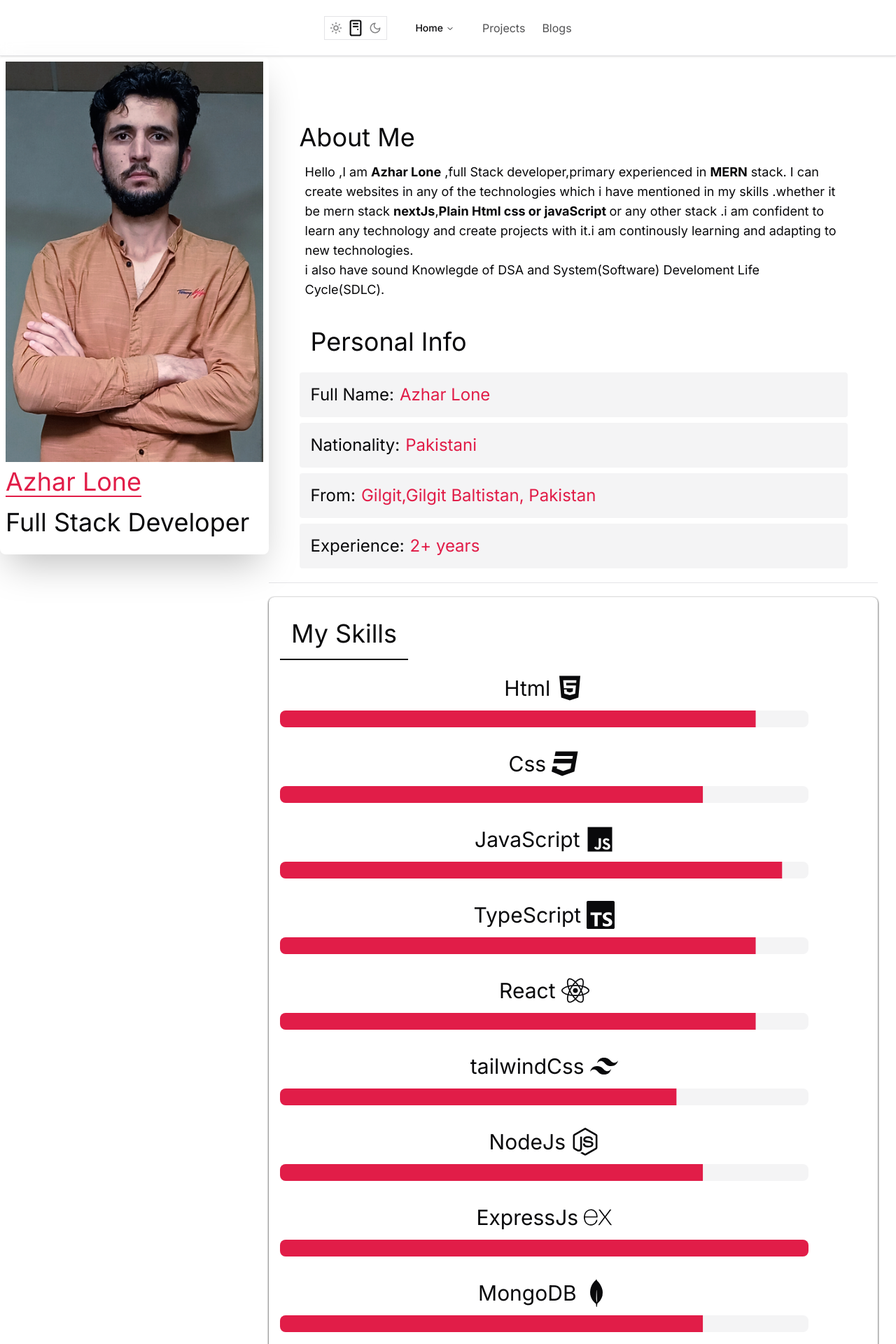
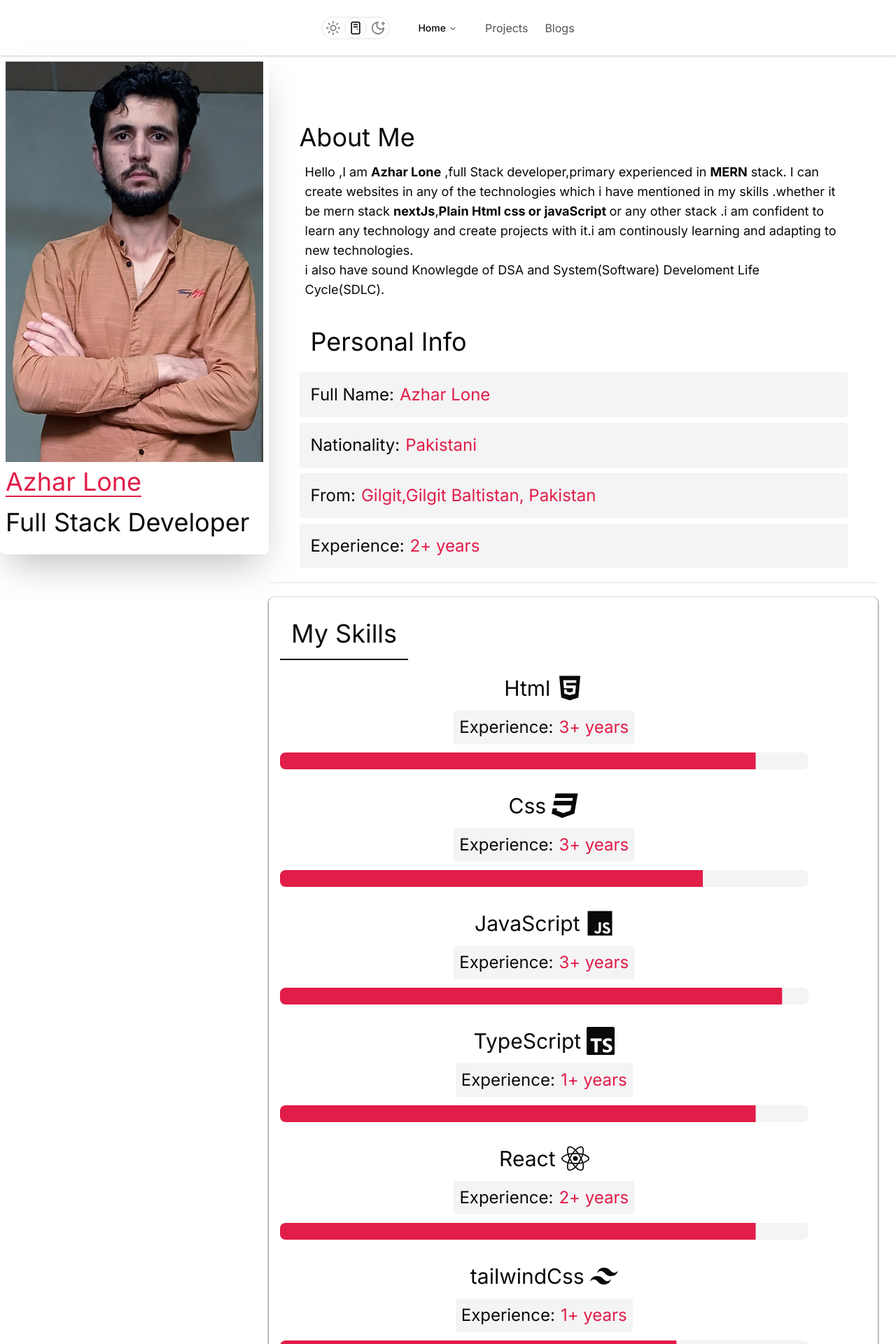
Before and after one commit to Azhar-lone/AzharLone_Portfolio, a Next.js app: page / in a window 1280 px wide. Shown: the top 1920 px of the page at 70% size. Built offline with nearby package versions, Linux system fonts and the light colour scheme.

Commit message:
0.7.4 added exprerience to skills and removed experience component
changed theme styling

```diff
--- a/package.json
+++ b/package.json
@@ -33,6 +33,7 @@
     "eslint": "^8",
     "eslint-config-next": "14.2.4",
     "postcss": "^8",
+    "prisma": "^5.20.0",
     "tailwindcss": "^3.4.1",
     "typescript": "^5"
   }
--- a/src/app/components/Experience.tsx
+++ /dev/null
@@ -1,48 +0,0 @@
-import React from "react";
-
-const Experience: React.FC = () => {
-  return (
-    <div
-      className="  w-[100%]  mx-auto  "
-      id="projects"
-    >
-      <h2 className="text-4xl p-4">Experience</h2>
-      <div className=" text-lg p-2 ">
-        I got Skills to <strong>develop</strong> and Complete any kind of
-        Project but i don't claim perfection. i am continously learning and
-        adapting to new technologies and improving which i have learned. my
-        experience includes:
-        <li>
-          {" "}
-          creating fully functional <strong>e-commerce</strong> site
-        </li>
-        <li>
-          {" "}
-          currently working on <strong>social Media</strong> website{" "}
-        </li>
-        <li>
-          <strong>Library website</strong>
-        </li>
-        <li>
-          just started working on{" "}
-          <strong>Learning Management system(LMS)</strong>
-        </li>
-        <li>
-          and more... you can visit my{" "}
-          <a
-            href="https://github.com/Azhar-lone"
-            target="_blank"
-            className="text-blue-700 hover:text-blue-600"
-          >
-            github
-          </a>{" "}
-          acount to check.
-        </li>
-        Backend Work of all these Projects is almost done . Front-End is in
-        Progress
-      </div>
-    </div>
-  );
-};
-
-export default Experience;
--- a/src/app/components/Roles.tsx
+++ b/src/app/components/Roles.tsx
@@ -20,4 +20,5 @@ let role: string[] = [
   "Full-Stack Development (MERN stack)",
   "Back-End Development",
   "Front-End Development",
+  "CLI Tools Development",
 ];
--- a/src/app/components/Skills.tsx
+++ b/src/app/components/Skills.tsx
@@ -26,6 +26,7 @@ interface progressType {
   value: number;
   text: string;
   Icon?: IconType;
+  experience?: string;
 }
 
 export default function Skills() {
@@ -34,71 +35,85 @@ export default function Skills() {
       value: 0,
       text: "Html",
       Icon: FaHtml5,
+      experience: "3+ years",
     },
     {
       value: 0,
       text: "Css",
       Icon: FaCss3,
+      experience: "3+ years",
     },
     {
       value: 0,
       text: "JavaScript",
       Icon: FaJs,
+      experience: "3+ years",
     },
     {
       value: 0,
       text: "TypeScript",
       Icon: SiTypescript,
+      experience: "1+ years",
     },
     {
       value: 0,
       text: "React",
       Icon: FaReact,
+      experience: "2+ years",
     },
     {
       value: 0,
       text: "tailwindCss",
       Icon: SiTailwindcss,
+      experience: "1+ years",
     },
     {
       value: 0,
       text: "NodeJs",
       Icon: FaNodeJs,
+      experience: "2+ years",
     },
     {
       value: 0,
       text: "ExpressJs",
       Icon: SiExpress,
+      experience: "2+ years",
     },
     {
       value: 0,
       text: "MongoDB",
       Icon: SiMongodb,
+      experience: "1+ years",
     },
     {
       value: 0,
       text: "Sql",
       Icon: SiPostgresql,
+      experience: "1+ years",
     },
     {
       value: 0,
       text: "WebSecurity",
       Icon: FaShieldAlt,
+      experience: "2+ years",
     },
     {
       value: 0,
       text: "Linux",
       Icon: SiLinux,
+      experience: "3+ years",
     },
     {
       value: 0,
       text: "Shadcn/ui",
       Icon: SiShadcnui,
+      experience: "1+ years",
     },
     {
       value: 0,
       text: "Nextjs",
       Icon: SiNextdotjs,
+      experience: "6+ months",
     },
   ]);
 
@@ -123,6 +138,11 @@ export default function Skills() {
               <h1 className="text-3xl w-fit">{ele.text}</h1>
               {ele.Icon && <ele.Icon className="size-10" />}
             </div>
+            {ele.experience && (
+              <h1 className="sm:text-2xl text-xl flex gap-2 bg-secondary p-2 rounded">
+                Experience: <p className="text-primary">{ele.experience}</p>
+              </h1>
+            )}
             <Progress
               value={ele.value}
               className="h-6 w-[100%] border-foreground"
@@ -139,71 +159,85 @@ let progressArray: progressType[] = [
     value: 90,
     text: "Html",
     Icon: FaHtml5,
+    experience: "3+ years",
   },
   {
     value: 80,
     text: "Css",
     Icon: FaCss3,
+    experience: "3+ years",
   },
   {
     value: 95,
     text: "JavaScript",
     Icon: FaJs,
+    experience: "3+ years",
   },
   {
     value: 90,
     text: "TypeScript",
     Icon: SiTypescript,
+    experience: "1+ years",
   },
   {
     value: 90,
     text: "React",
     Icon: FaReact,
+    experience: "2+ years",
   },
   {
     value: 75,
     text: "tailwindCss",
     Icon: SiTailwindcss,
+    experience: "1+ years",
   },
 
   {
     value: 80,
     text: "NodeJs",
     Icon: FaNodeJs,
+    experience: "2+ years",
   },
   {
     value: 100,
     text: "ExpressJs",
     Icon: SiExpress,
+    experience: "2+ years",
   },
   {
     value: 80,
     text: "MongoDB",
     Icon: SiMongodb,
+    experience: "1+ years",
   },
   {
     value: 80,
     text: "Sql",
     Icon: SiPostgresql,
+    experience: "1+ years",
   },
   {
     value: 90,
     text: "WebSecurity",
     Icon: FaShieldAlt,
+    experience: "2+ years",
   },
   {
     value: 90,
     text: "Linux",
     Icon: SiLinux,
+    experience: "3+ years",
   },
   {
     value: 90,
     text: "Shadcn/ui",
     Icon: SiShadcnui,
+    experience: "1+ years",
   },
   {
     value: 50,
     text: "Nextjs",
     Icon: SiNextdotjs,
+    experience: "6+ months",
   },
 ];
--- a/src/app/page.tsx
+++ b/src/app/page.tsx
@@ -2,7 +2,6 @@ import Introduction from "./components/Introduction";
 import Projects from "./components/Projects";
 import Skills from "./components/Skills";
 import Reviews from "./components/Reviews";
-import Experience from "./components/Experience";
 import Roles from "./components/Roles";
 import Aboutme from "./components/About";
 import Services from "./components/Services";
@@ -37,8 +36,6 @@ export default function Home() {
         <hr />
         <Roles />
         <hr />
-        <Experience />
-        <hr />
         <Reviews />
         <hr />
       </Container>
--- a/src/components/myUi/dark-mode.tsx
+++ b/src/components/myUi/dark-mode.tsx
@@ -1,7 +1,7 @@
 "use client";
 
 import * as React from "react";
-import { Moon, Sun, PcCaseIcon, LucideIcon } from "lucide-react";
+import { MoonStar, Sun, PcCaseIcon, LucideIcon } from "lucide-react";
 import { useTheme } from "next-themes";
 import Hint from "./Hint";
 
@@ -13,7 +13,7 @@ type themeType = {
 const themes: themeType[] = [
   { text: "light", icon: Sun },
   { text: "system", icon: PcCaseIcon },
-  { text: "dark", icon: Moon },
+  { text: "dark", icon: MoonStar },
 ];
 
 export function ModeToggle() {
@@ -27,15 +27,15 @@ export function ModeToggle() {
   if (!mounted) return null; // Render nothing until the component is mounted
 
   return (
-    <div className="flex p-1 gap-1 border ">
+    <div className="flex  border h-8 rounded-full">
       {themes.map((mtheme, index) => (
         <Hint key={index} label={mtheme.text}>
           <mtheme.icon
             onClick={() => setTheme(mtheme.text)}
             className={
               theme === mtheme.text
-                ? "scale-105 transition-opacity duration-1000"
-                : " hover:opacity-100 scale-75 opacity-50 hover:scale-100 transition-transform"
+                ? " transition-opacity duration-1000 border rounded-full w-8 p-1 h-full"
+                : " hover:opacity-100 p-1 h-full w-8 opacity-50  transition-transform"
             }
           />
         </Hint>
```
Also changed, not shown: 1 other file (tests, documents, lock files or other folders).
